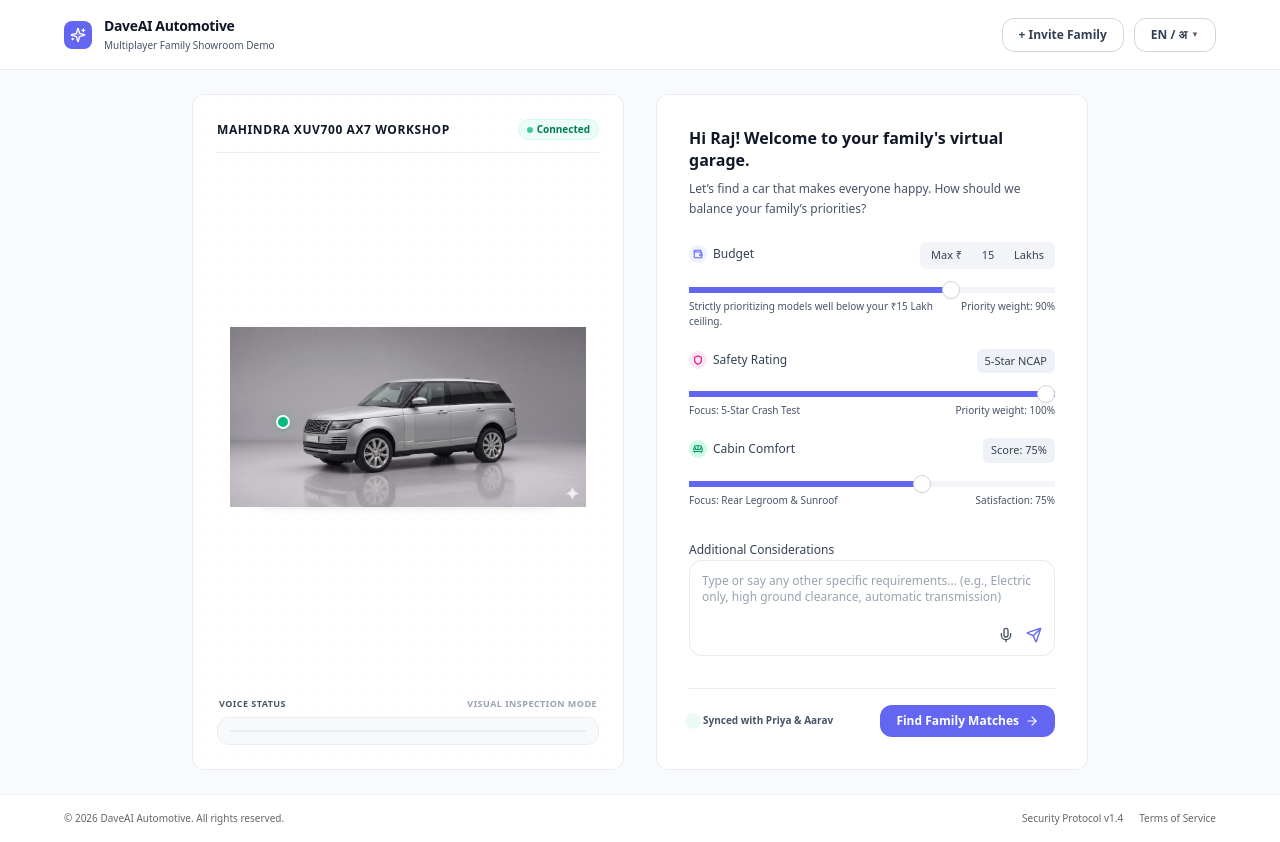
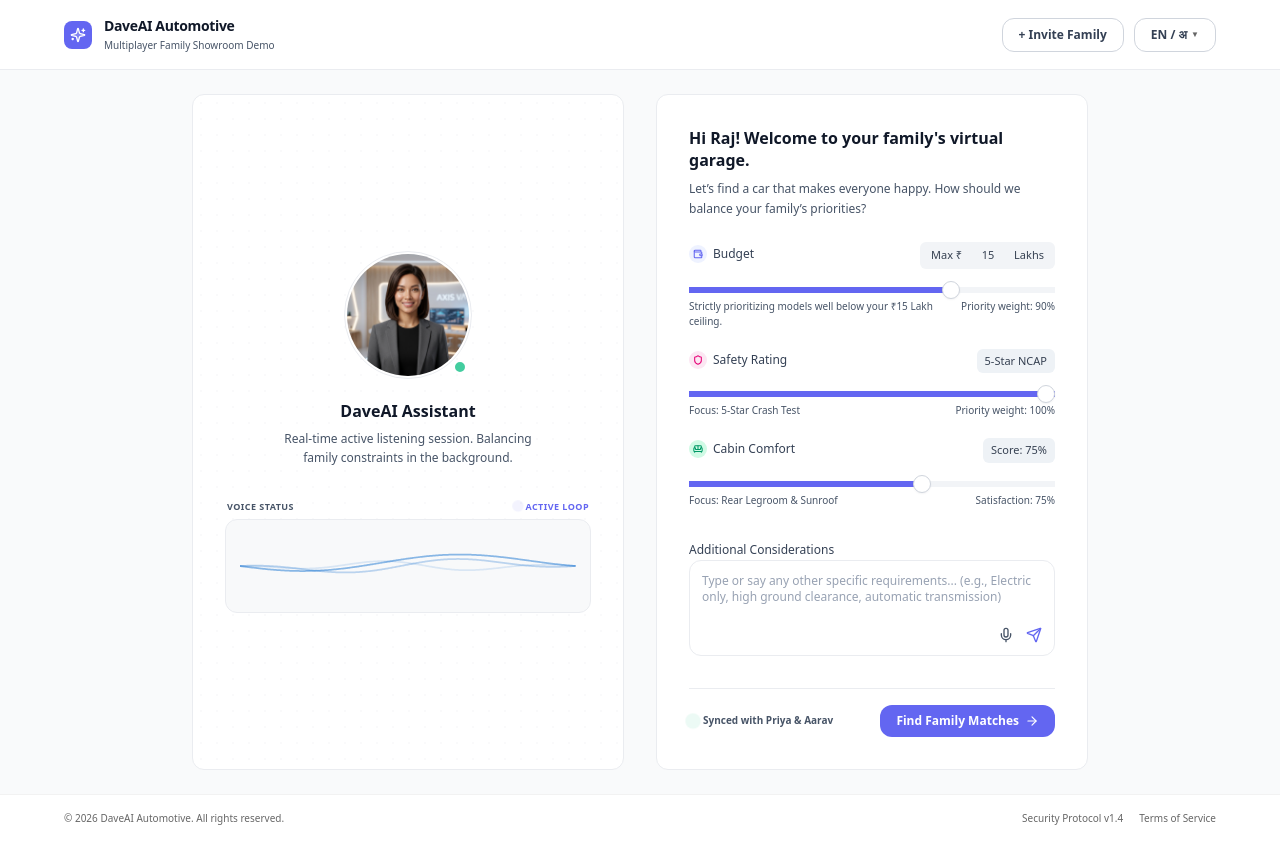
Before and after one commit to mayurn13/daveai-showroom-demo, a React (Vite) app: page / in a window 1280 px wide. Built offline with nearby package versions, Linux system fonts and the light colour scheme.

Commit message:
Update App.jsx

```diff
--- a/src/App.jsx
+++ b/src/App.jsx
@@ -75,7 +75,6 @@
   // Booking Scheduler State
   const [selectedDate, setSelectedDate] = useState('')
   const [selectedTime, setSelectedTime] = useState('')
-  const [selectedLocation, setSelectedLocation] = useState('')
   const [showToast, setShowToast] = useState(false)
   const [toastMessage, setToastMessage] = useState('')
   const [bookingConfirmed, setBookingConfirmed] = useState(false)
@@ -335,52 +334,36 @@
         {currentScreen === 'concierge' && (
           <div className="grid grid-cols-1 md:grid-cols-2 gap-8 items-stretch max-w-4xl mx-auto w-full">
 
-            {/* Left Column: Interactive Workshop Environment */}
-            <div className="flex flex-col items-center justify-between p-6 bg-white border border-[#EAECF0] rounded-[12px] relative overflow-hidden min-h-[380px]">
+            {/* Left Column: Visual AI Avatar */}
+            <div className="flex flex-col items-center justify-center p-8 bg-white border border-[#EAECF0] rounded-[12px] relative overflow-hidden min-h-[380px]">
               <div className="absolute inset-0 bg-[radial-gradient(#e5e7eb_1px,transparent_1px)] [background-size:16px_16px] opacity-20 pointer-events-none"></div>
 
-              {/* Workshop Header */}
-              <div className="w-full flex justify-between items-center border-b border-[#EAECF0] pb-3 z-10">
-                <h3 className="text-xs font-bold text-[#101828] uppercase tracking-wider">
-                  Mahindra XUV700 AX7 Workshop
-                </h3>
-                <span className="text-[10px] bg-emerald-50 text-emerald-700 font-semibold px-2 py-0.5 rounded-full border border-emerald-100 flex items-center gap-1">
-                  <span className="w-1.5 h-1.5 rounded-full bg-emerald-500 animate-pulse"></span>
-                  Connected
+              <div className="relative z-10 flex flex-col items-center text-center">
+                <div className="relative w-32 h-32 mb-5 rounded-full p-0.5 border border-[#EAECF0] bg-white">
+                  <img
+                    src="/daveai_human_avatar.png"
+                    alt="DaveAI Assistant Avatar"
+                    className="w-full h-full object-cover rounded-full bg-white"
+                  />
+                  <span className="absolute bottom-1 right-1 w-3.5 h-3.5 bg-emerald-500 border-2 border-white rounded-full animate-pulse"></span>
+                </div>
+                <h3 className="text-base font-semibold text-[#101828]">DaveAI Assistant</h3>
+                <p className="text-xs text-[#475467] max-w-[260px] mt-1.5 leading-relaxed">
+                  Real-time active listening session. Balancing family constraints in the background.
+                </p>
+              </div>
+
+              {/* Animating Waveform Component Container */}
+              <div className="w-full mt-8 z-10">
+                <div className="flex justify-between items-center text-[9px] text-[#475467] mb-1.5 px-0.5 uppercase tracking-wider font-semibold">
+                  <span>Voice Status</span>
+                  <span className="flex items-center gap-1 text-[#6366F1]">
+                    <span className="w-1.5 h-1.5 rounded-full bg-[#6366F1] animate-ping"></span>
+                    Active Loop
                   </span>
                 </div>
-
-              {/* Main Stage Canvas with Vehicle */}
-              <div className="relative flex-1 flex items-center justify-center py-6 min-h-[200px] w-full z-10">
-                <div className="relative inline-block">
-                  <img
-                    src="/watermarked_img_2415503277561671923.png"
-                    alt="Mahindra XUV700 AX7"
-                    className="max-h-[180px] w-auto object-contain z-10 relative"
-                  />
-                  {/* Soft Grounding Shadow */}
-                  <div className="absolute bottom-1 left-[8%] right-[8%] h-3.5 bg-black/25 blur-[6px] rounded-full z-0"></div>
-
-                  {/* Pulsing Green Hotspot Dot on Headlight */}
-                  <div className="absolute left-[13%] top-[49%] z-20">
-                    <span className="relative flex h-3.5 w-3.5">
-                      <span className="animate-ping absolute inline-flex h-full w-full rounded-full bg-emerald-400 opacity-75"></span>
-                      <span className="relative inline-flex rounded-full h-3.5 w-3.5 bg-emerald-500 border-2 border-white shadow-sm"></span>
-                    </span>
-                  </div>
-                </div>
-              </div>
-
-              {/* VOICE STATUS (Static Line) */}
-              <div className="w-full mt-4 z-10">
-                <div className="flex justify-between items-center text-[9px] text-[#475467] mb-1.5 px-0.5 uppercase tracking-wider font-semibold">
-                  <span>VOICE STATUS</span>
-                  <span className="text-[#98A2B3] text-[9px] font-semibold">
-                    Visual Inspection Mode
-                  </span>
-                </div>
-                <div className="bg-[#F8F9FA] rounded-[12px] p-3 border border-[#EAECF0] flex items-center justify-center">
-                  <div className="w-full h-[2px] bg-[#EAECF0] rounded-full"></div>
+                <div className="bg-[#F8F9FA] rounded-[12px] p-3.5 border border-[#EAECF0]">
+                  <AudioWaveform />
                 </div>
               </div>
             </div>
@@ -648,11 +631,11 @@
                 <div className="w-1/3 bg-white border border-[#E4E7EC] rounded-xl p-5 hover:shadow-lg hover:-translate-y-1 transition-all duration-300 flex flex-col justify-between group">
                   <div>
                     {/* Image Container */}
-                    <div className="bg-[#F8F9FA] rounded-lg p-4 flex items-center justify-center h-40 relative overflow-hidden">
+                    <div className="w-full h-40 relative overflow-hidden rounded-lg">
                       <img
-                        src="/watermarked_img_2415503277561671923.png"
+                        src="/family_suv_hero.png"
                         alt="Mahindra XUV700 AX7"
-                        className="max-h-full object-contain group-hover:scale-105 transition-transform duration-300"
+                        className="w-full h-full object-cover rounded-lg group-hover:scale-105 transition-transform duration-300"
                       />
                     </div>
                     {/* Info */}
@@ -688,7 +671,7 @@
 
                   <button
                     onClick={() => handleSelectModel('Mahindra XUV700 AX7')}
-                    className="w-full bg-[#101828] hover:bg-[#1f2937] text-white text-xs font-semibold py-2.5 px-4 rounded-full mt-6 flex items-center justify-center gap-1.5 transition-all duration-200 active:scale-95 cursor-pointer shadow-3xs"
+                    className="w-full bg-[#6366F1] hover:bg-[#4f46e5] text-white text-xs font-semibold py-2.5 px-4 rounded-full mt-6 flex items-center justify-center gap-1.5 transition-all duration-200 active:scale-95 cursor-pointer shadow-3xs"
                   >
                     <span>Configure Model →</span>
                   </button>
@@ -1107,20 +1090,29 @@
                 </div>
 
                 {/* SUV Showcase Frame */}
-                <div className="my-6 bg-[#F8F9FA] border border-[#EAECF0] rounded-[12px] p-4 flex items-center justify-center h-48 relative overflow-hidden z-10">
+                <div className="my-6 flex items-center justify-center flex-1">
                   <img
-                    src="/watermarked_img_2415503277561671923.png"
-                    alt="Mahindra XUV700 AX7 Configured"
-                    className="max-h-full object-contain"
+                    src="/silver_audi.png"
+                    alt="Configured Family SUV"
+                    className="w-full max-w-[420px] object-contain rounded-[12px]"
+                    style={{ filter: getPaintFilter(selectedPaint) }}
                   />
                 </div>
 
-                {/* Configured Text & Badge */}
-                <div className="mt-4 border-t border-[#EAECF0] pt-4 flex flex-col items-center text-center z-10">
-                  <h3 className="text-base font-bold text-[#101828]">Mahindra XUV700 AX7 Configured</h3>
-                  <span className="mt-2 text-[10px] bg-emerald-50 text-emerald-700 border border-emerald-200 font-semibold px-2.5 py-0.5 rounded-full">
-                    5-Star Safety
-                  </span>
+                {/* Configuration Summary Badges */}
+                <div className="grid grid-cols-3 gap-2.5 pt-4 border-t border-[#EAECF0] text-center z-10">
+                  <div className="bg-[#F8F9FA] rounded-[12px] p-2.5 border border-[#EAECF0]">
+                    <span className="text-[9px] uppercase tracking-wider text-[#475467] block font-medium">Specs Price</span>
+                    <span className="text-xs font-bold text-[#101828] block mt-0.5">₹{currentSpecPrice.toFixed(2)}L</span>
+                  </div>
+                  <div className="bg-[#F8F9FA] rounded-[12px] p-2.5 border border-[#EAECF0]">
+                    <span className="text-[9px] uppercase tracking-wider text-[#475467] block font-medium">Safety rating</span>
+                    <span className="text-xs font-bold text-[#101828] block mt-0.5">5-Star NCAP</span>
+                  </div>
+                  <div className="bg-[#F8F9FA] rounded-[12px] p-2.5 border border-[#EAECF0]">
+                    <span className="text-[9px] uppercase tracking-wider text-[#475467] block font-medium">Legroom</span>
+                    <span className="text-xs font-bold text-[#101828] block mt-0.5">40 Inches</span>
+                  </div>
                 </div>
               </div>
 
@@ -1128,28 +1120,59 @@
               <div className="bg-white border border-[#EAECF0] rounded-[12px] p-8 flex flex-col justify-between min-h-[350px]">
 
                 <div>
-                  <h2 className="text-2xl font-serif text-[#101828] leading-snug">
-                    Ready for the Next Step?
+                  <h2 className="text-base font-semibold text-[#101828] leading-snug">
+                    Your Custom Family Spec
                   </h2>
-                  <p className="text-xs text-[#475467] mt-2 font-medium leading-relaxed">
-                    We’ve balanced your safety, comfort, and budget targets. The next step is a real-world drive.
+                  <p className="text-xs text-[#475467] mt-1.5 font-medium">
+                    Configured collectively by Raj, Priya, and Aarav.
                   </p>
 
-                  {/* Booking Details Input Fields */}
+                  {/* Specification summary details */}
+                  <div className="mt-5 space-y-3.5">
+
+                    <div className="flex justify-between items-center py-2 border-b border-[#EAECF0] text-xs font-medium">
+                      <span className="text-[#475467]">Finance Plan Estimation</span>
+                      <span className="font-semibold text-[#101828]">
+                        ₹{Math.round((currentSpecPrice / 14.20) * 24500).toLocaleString()}/month
+                      </span>
+                    </div>
+
+                    <div className="flex justify-between items-center py-2 border-b border-[#EAECF0] text-xs font-medium">
+                      <span className="text-[#475467]">Safety Architecture</span>
+                      <span className="font-semibold text-[#101828] flex items-center gap-1">
+                        <Shield size={12} className="text-[#6366F1]" />
+                        5-Star NCAP + ADAS Level 2
+                      </span>
+                    </div>
+
+                    <div className="flex justify-between items-center py-2 border-b border-[#EAECF0] text-xs font-medium">
+                      <span className="text-[#475467]">Cabin Comfort Package</span>
+                      <span className="font-semibold text-[#101828] flex items-center gap-1">
+                        <Sun size={12} className="text-amber-500" />
+                        Premium Tech Pack with Rear AC
+                      </span>
+                    </div>
+
+                  </div>
+                </div>
+
+                {/* Conversion Widget Scheduler */}
+                <div className="mt-8 pt-4 border-t border-[#EAECF0] space-y-4">
+
                   {bookingConfirmed ? (
-                    <div className="bg-[#ECFDF5] border border-[#D1FADF] rounded-[12px] p-4 text-center space-y-2 mt-6 animate-in zoom-in-95 duration-200">
+                    <div className="bg-[#ECFDF5] border border-[#D1FADF] rounded-[12px] p-4 text-center space-y-2 animate-in zoom-in-95 duration-200">
                       <div className="w-8 h-8 rounded-full bg-[#027A48] text-white flex items-center justify-center mx-auto shadow-sm">
                         <Check size={16} className="stroke-[3px]" />
                       </div>
                       <h4 className="text-xs font-semibold text-[#027A48]">Booking Confirmed!</h4>
                       <p className="text-[11px] text-[#027A48] leading-relaxed">
-                        A DaveAI driver will bring the spec-configured SUV to <strong className="font-semibold">{selectedLocation || 'your location'}</strong> on <strong className="font-semibold">{selectedDate || 'your preferred date'}</strong> for your test drive.
+                        A DaveAI driver will bring the spec-configured SUV to your doorstep on <strong className="font-semibold">{selectedDate}</strong> at <strong className="font-semibold">{selectedTime}</strong> for a family experience.
                       </p>
                       <button
                         onClick={() => {
                           setBookingConfirmed(false)
                           setSelectedDate('')
-                          setSelectedLocation('')
+                          setSelectedTime('')
                         }}
                         className="text-[10px] text-[#027A48] hover:text-[#065f46] underline font-semibold mt-1 cursor-pointer"
                       >
@@ -1157,57 +1180,64 @@
                       </button>
                     </div>
                   ) : (
-                    <div className="space-y-4 mt-6">
+                    <div className="space-y-3.5">
+                      <div>
+                        <h4 className="text-xs font-semibold text-[#101828]">Experience It Together</h4>
+                        <p className="text-[11px] text-[#475467] mt-0.5 font-medium">
+                          Select a date and time slot for a complimentary doorstep test drive of your custom configuration.
+                        </p>
+                      </div>
 
-                      {/* Preferred Date Input */}
-                      <div className="space-y-1">
-                        <label className="text-xs font-semibold text-[#344054]">
-                          Preferred Date (MM/DD)
-                        </label>
-                        <input
-                          type="text"
+                      <div className="grid grid-cols-2 gap-3">
+                        {/* Select Date Dropdown */}
+                        <div className="relative">
+                          <select
                             value={selectedDate}
                             onChange={(e) => setSelectedDate(e.target.value)}
-                          placeholder="e.g., 07/15"
-                          className="w-full bg-white border border-[#D0D5DD] rounded-lg text-xs py-2.5 px-3 focus:outline-none focus:ring-2 focus:ring-[#6366F1]/20 focus:border-[#6366F1] font-medium text-[#344054] shadow-3xs"
-                        />
+                            className="w-full bg-white border border-[#D0D5DD] rounded-lg text-xs py-2.5 px-3 pr-8 appearance-none focus:outline-none focus:ring-2 focus:ring-[#6366F1]/20 focus:border-[#6366F1] font-medium text-[#344054] shadow-3xs cursor-pointer"
+                          >
+                            <option value="">Select Date</option>
+                            <option value="Tomorrow, June 25">Tomorrow, June 25</option>
+                            <option value="Friday, June 26">Friday, June 26</option>
+                            <option value="Saturday, June 27">Saturday, June 27</option>
+                          </select>
+                          <ChevronDown size={14} className="absolute right-2.5 top-3 text-[#475467] pointer-events-none" />
                         </div>
 
-                      {/* Preferred Location Input */}
-                      <div className="space-y-1">
-                        <label className="text-xs font-semibold text-[#344054]">
-                          Preferred Location
-                        </label>
-                        <input
-                          type="text"
-                          value={selectedLocation}
-                          onChange={(e) => setSelectedLocation(e.target.value)}
-                          placeholder="e.g., Downtown Bangalore Dealership"
-                          className="w-full bg-white border border-[#D0D5DD] rounded-lg text-xs py-2.5 px-3 focus:outline-none focus:ring-2 focus:ring-[#6366F1]/20 focus:border-[#6366F1] font-medium text-[#344054] shadow-3xs"
-                        />
+                        {/* Select Time Dropdown */}
+                        <div className="relative">
+                          <select
+                            value={selectedTime}
+                            onChange={(e) => setSelectedTime(e.target.value)}
+                            className="w-full bg-white border border-[#D0D5DD] rounded-lg text-xs py-2.5 px-3 pr-8 appearance-none focus:outline-none focus:ring-2 focus:ring-[#6366F1]/20 focus:border-[#6366F1] font-medium text-[#344054] shadow-3xs cursor-pointer"
+                          >
+                            <option value="">Select Time Slot</option>
+                            <option value="10:00 AM - 12:00 PM">10:00 AM - 12:00 PM</option>
+                            <option value="2:00 PM - 4:00 PM">2:00 PM - 4:00 PM</option>
+                            <option value="5:00 PM - 7:00 PM">5:00 PM - 7:00 PM</option>
+                          </select>
+                          <ChevronDown size={14} className="absolute right-2.5 top-3 text-[#475467] pointer-events-none" />
+                        </div>
                       </div>
 
-                      {/* Confirm button */}
                       <button
                         onClick={() => {
-                          if (!selectedDate || !selectedLocation) {
-                            triggerToast("Please enter a preferred date and location first.")
+                          if (!selectedDate || !selectedTime) {
+                            triggerToast("Please select a date and time slot first.")
                             return
                           }
                           setBookingConfirmed(true)
-                          triggerToast("Doorstep Test Drive Configured!")
+                          triggerToast("Doorstep Test Drive Booked!")
                         }}
-                        className="w-full bg-[#6366F1] hover:bg-[#4f46e5] text-white text-xs font-semibold py-2.5 px-4 rounded-[12px] flex items-center justify-center gap-1.5 transition-all duration-200 active:scale-95 shadow-xs cursor-pointer mt-4"
+                        className="w-full bg-[#6366F1] hover:bg-[#4f46e5] text-white text-xs font-semibold py-2 px-4 rounded-[12px] flex items-center justify-center gap-1.5 transition-all duration-200 active:scale-95 shadow-xs cursor-pointer"
                       >
-                        <span>Confirm Test Drive Slot</span>
-                        <ArrowRight size={14} />
+                        <Calendar size={14} />
+                        Book Family Doorstep Test Drive
                       </button>
                     </div>
                   )}
 
-                </div>
-
-                <div className="text-center pt-4 mt-auto">
+                  <div className="text-center pt-2">
                     <a
                       href="#"
                       onClick={handleShareSummary}
@@ -1216,6 +1246,8 @@
                       <Share2 size={10} />
                       Share PDF summary to family WhatsApp group
                     </a>
+                  </div>
+
                 </div>
 
               </div>
```
Lines whose indentation alone changed are shown as unchanged.
